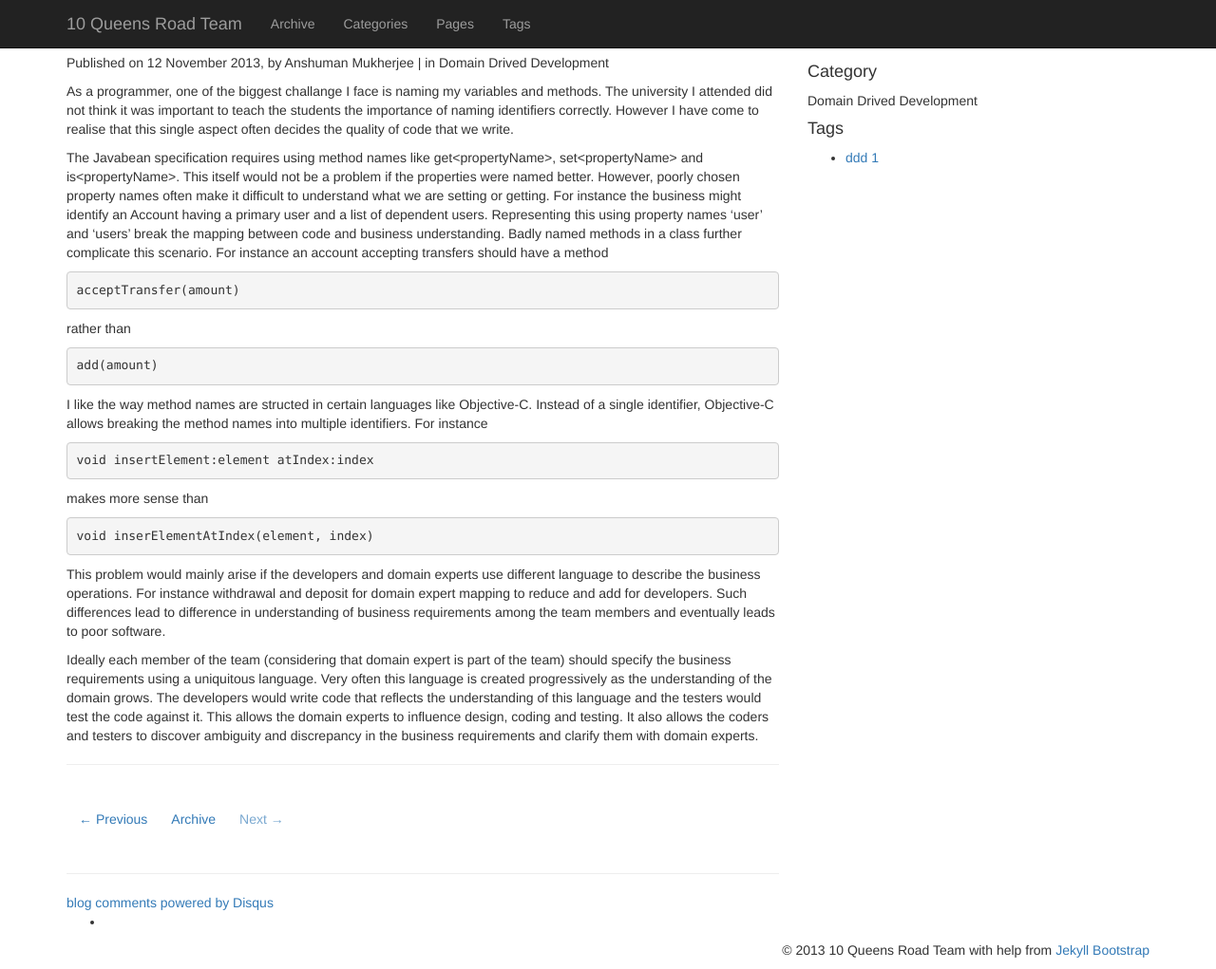
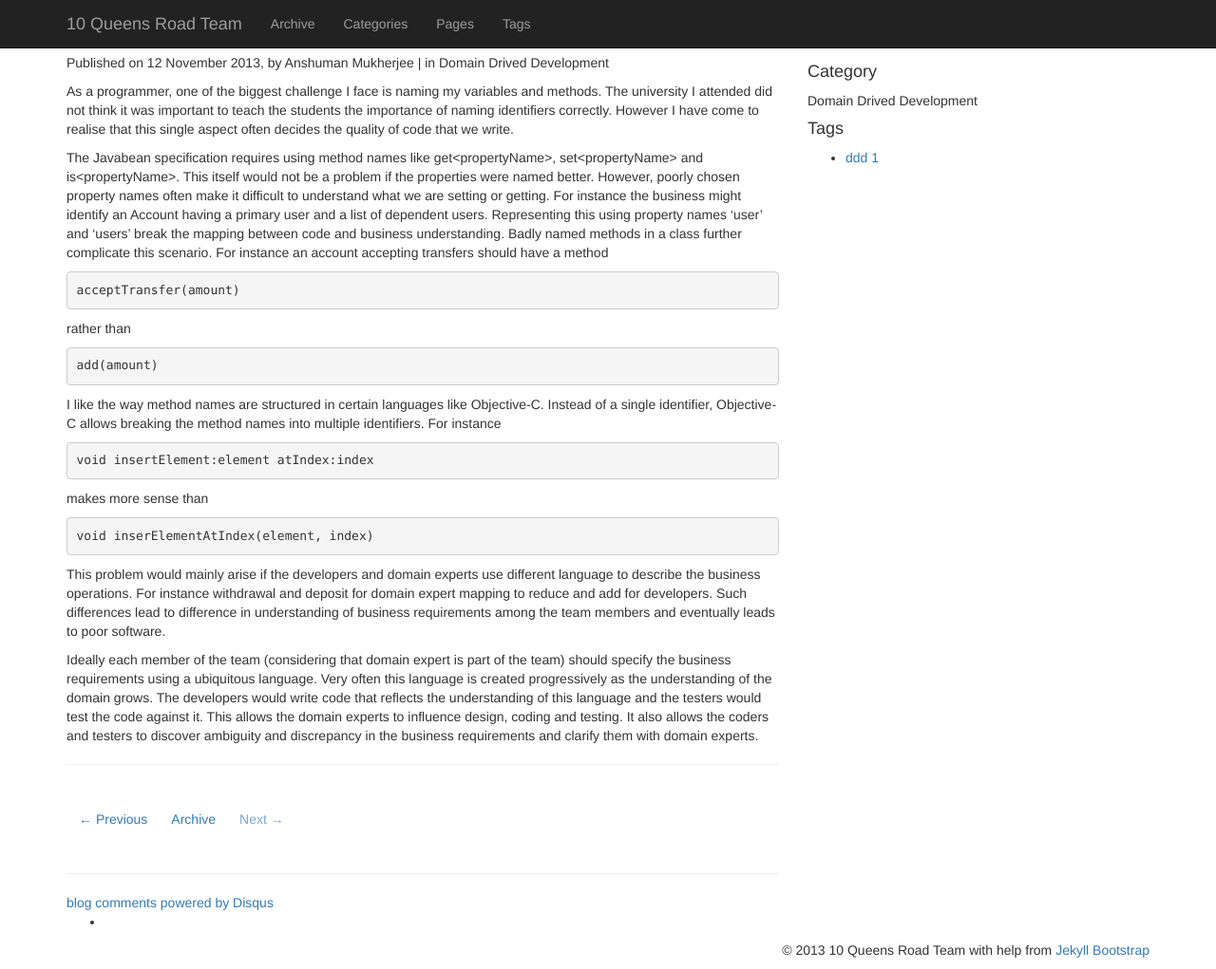
Before and after one commit to 10QueensRoad/10queensroad-staging, a Jekyll site: the page built from _posts/2013-11-12-importance-of-ubiquitous-language-in-ddd.md, in a window 1280 px wide and 1021 px high. Shown: the whole window at 95% size. Built offline with Jekyll 4.4.1, drawn with Linux system fonts in a browser that asks for light colours; nearby versions of some CDN libraries; library files that are not in the unit come from our copies; comment, search, counter and statistics services are not loaded.

Commit message:
fixed spelling

```diff
--- a/_posts/2013-11-12-importance-of-ubiquitous-language-in-ddd.md
+++ b/_posts/2013-11-12-importance-of-ubiquitous-language-in-ddd.md
@@ -7,7 +7,7 @@ author: "Anshuman Mukherjee"
 ---
 {% include JB/setup %}
 
- As a programmer, one of the biggest challange I face is naming my variables and methods. The university I attended did not think it was important to teach the students the importance of naming identifiers correctly. However I have come to realise that this single aspect often decides the quality of code that we write.
+ As a programmer, one of the biggest challenge I face is naming my variables and methods. The university I attended did not think it was important to teach the students the importance of naming identifiers correctly. However I have come to realise that this single aspect often decides the quality of code that we write.
 
 The Javabean specification requires using method names like get&lt;propertyName&gt;, set&lt;propertyName&gt; and is&lt;propertyName&gt;. This itself would not be a problem if the properties were named better. However, poorly chosen property names often make it difficult to understand what we are setting or getting. For instance the business might identify an Account having a primary user and a list of dependent users. Representing this using property names 'user' and 'users' break the mapping between code and business understanding. Badly named methods in a class further complicate this scenario. For instance an account accepting transfers should have a method
 
@@ -17,7 +17,7 @@ rather than
 
 	add(amount)
 
-I like the way method names are structed in certain languages like Objective-C. Instead of a single identifier, Objective-C allows breaking the method names into multiple identifiers. For instance
+I like the way method names are structured in certain languages like Objective-C. Instead of a single identifier, Objective-C allows breaking the method names into multiple identifiers. For instance
 
 	void insertElement:element atIndex:index
 
@@ -27,4 +27,4 @@ makes more sense than
 
 This problem would mainly arise if the developers and domain experts use different language to describe the business operations. For instance withdrawal and deposit for domain expert mapping to reduce and add for developers. Such differences lead to difference in understanding of business requirements among the team members and eventually leads to poor software.
 
-Ideally each member of the team (considering that domain expert is part of the team) should specify the business requirements using a uniquitous language. Very often this language is created progressively as the understanding of the domain grows. The developers would write code that reflects the understanding of this language and the testers would test the code against it. This allows the domain experts to influence design, coding and testing. It also allows the coders and testers to discover ambiguity and discrepancy in the business requirements and clarify them with domain experts.
+Ideally each member of the team (considering that domain expert is part of the team) should specify the business requirements using a ubiquitous language. Very often this language is created progressively as the understanding of the domain grows. The developers would write code that reflects the understanding of this language and the testers would test the code against it. This allows the domain experts to influence design, coding and testing. It also allows the coders and testers to discover ambiguity and discrepancy in the business requirements and clarify them with domain experts.
```
